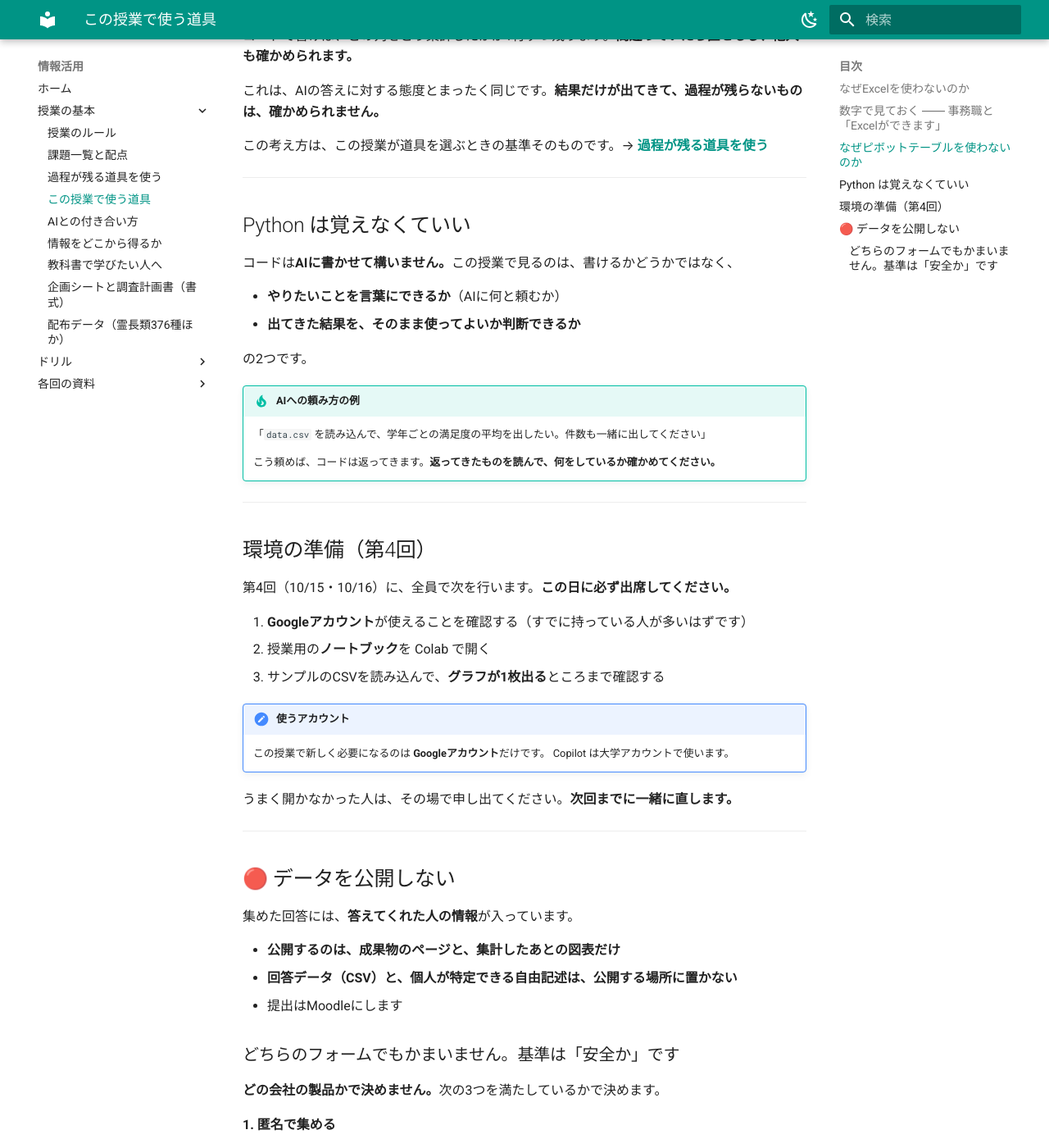
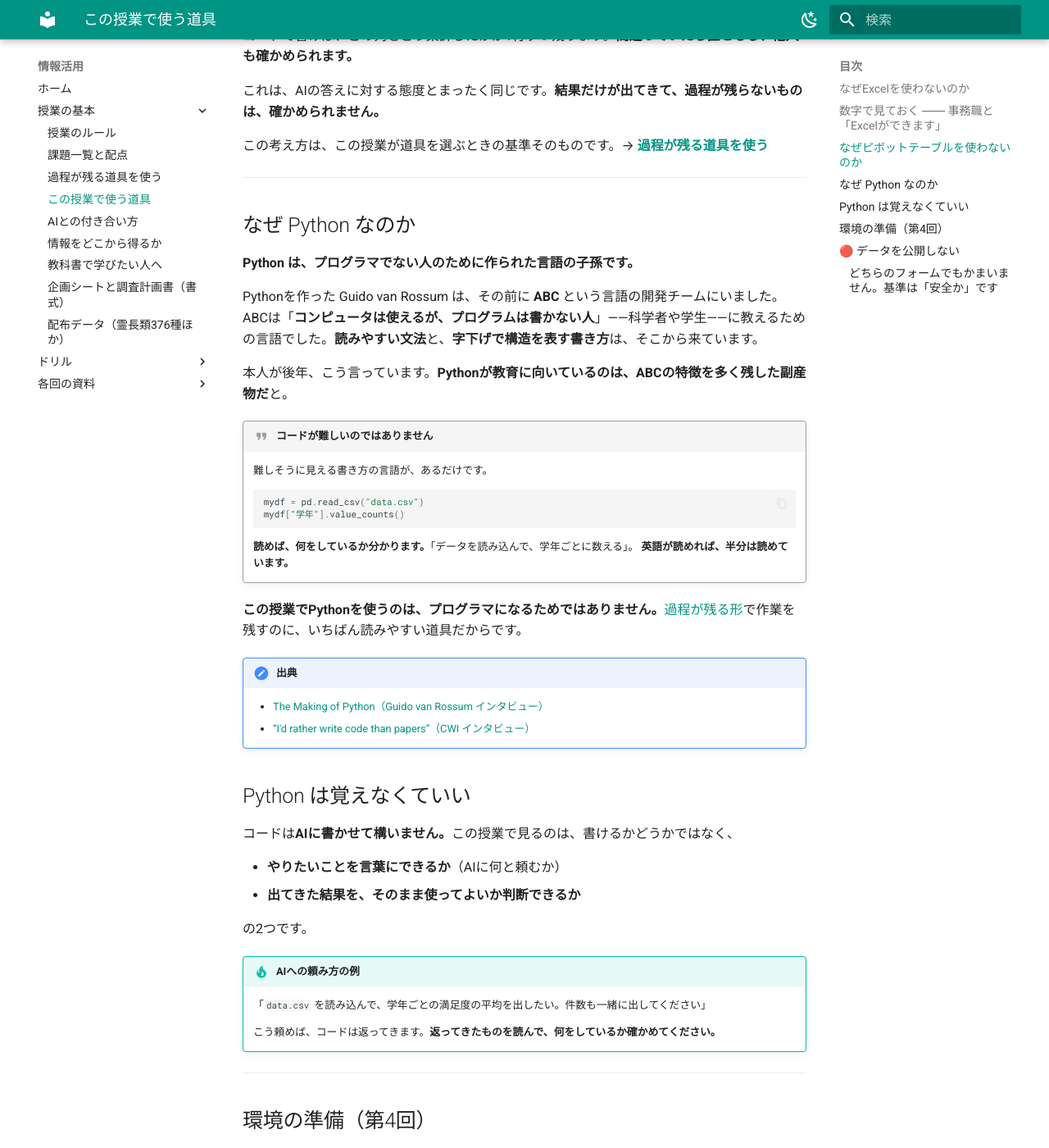
Before and after one commit to aonoa68/joho-katsuyo, an MkDocs documentation site: the page built from docs/tools.md, in a window 1280 px wide and 1400 px high, scrolled down 2927 px. Shown: the whole window at 82% size. Built offline with MkDocs 1.6.1 and Material for MkDocs 9.7.7, drawn with Linux system fonts in a browser that asks for light colours; a script that is not in the unit is left out.

Commit message:
tools.md: なぜPythonなのか（ABCの系譜・読みやすさ）を追加

````diff
--- a/docs/tools.md
+++ b/docs/tools.md
@@ -96,6 +96,31 @@
 
 ---
 
+## なぜ Python なのか
+
+**Python は、プログラマでない人のために作られた言語の子孫です。**
+
+Pythonを作った Guido van Rossum は、その前に **ABC** という言語の開発チームにいました。ABCは「**コンピュータは使えるが、プログラムは書かない人**」——科学者や学生——に教えるための言語でした。**読みやすい文法**と、**字下げで構造を表す書き方**は、そこから来ています。
+
+本人が後年、こう言っています。**Pythonが教育に向いているのは、ABCの特徴を多く残した副産物だ**と。
+
+!!! quote "コードが難しいのではありません"
+    難しそうに見える書き方の言語が、あるだけです。
+
+    ```python
+    mydf = pd.read_csv("data.csv")
+    mydf["学年"].value_counts()
+    ```
+
+    **読めば、何をしているか分かります。**「データを読み込んで、学年ごとに数える」。
+    **英語が読めれば、半分は読めています。**
+
+**この授業でPythonを使うのは、プログラマになるためではありません。**[過程が残る形](process.md)で作業を残すのに、いちばん読みやすい道具だからです。
+
+!!! note "出典"
+    - [The Making of Python（Guido van Rossum インタビュー）](https://www.artima.com/articles/the-making-of-python)
+    - [“I'd rather write code than papers”（CWI インタビュー）](https://www.cwi.nl/en/stories/interview-guido-van-rossum-201cid-rather-write-code-than-papers201d/)
+
 ## Python は覚えなくていい
 
 コードは**AIに書かせて構いません。**この授業で見るのは、書けるかどうかではなく、
````
